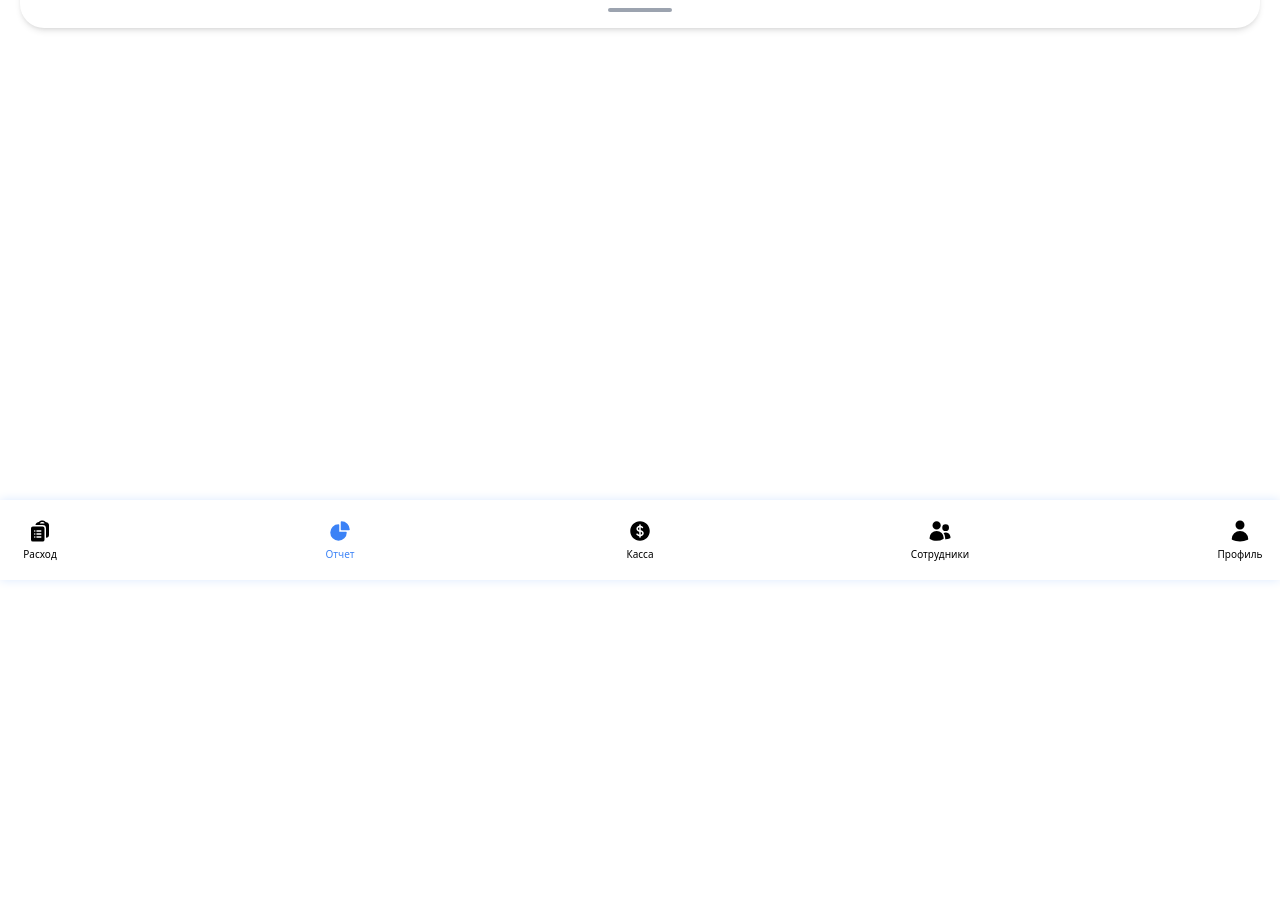
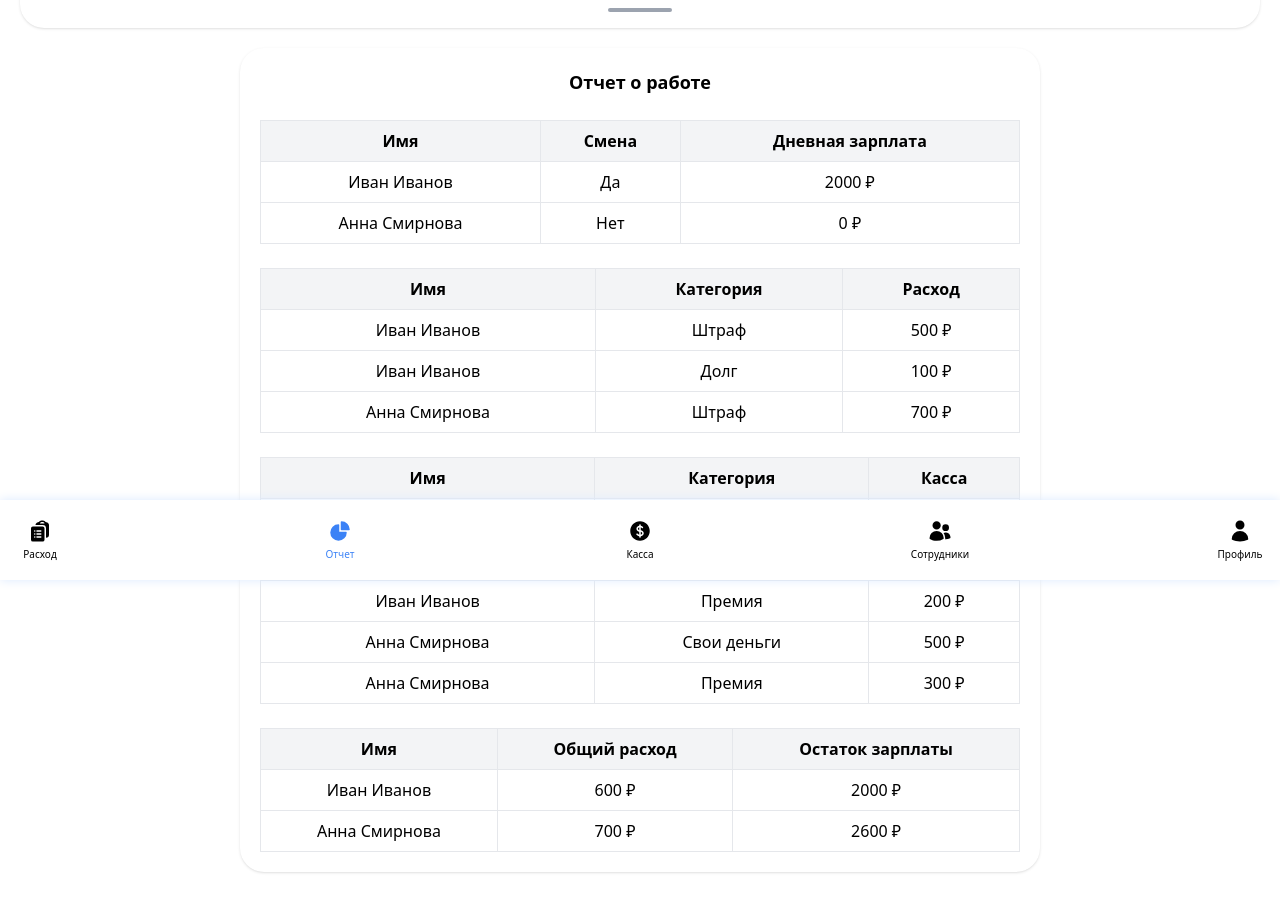
Before and after one commit to Askhab07/mirsotrudnik, a React (Create React App) app: page /#/report in a window 1280 px wide. Shown: the part 220-1132 px from the top of the page. Before the commit the page ends 800 px from the top, so only its background shows below. Built offline with nearby package versions, Linux system fonts and the light colour scheme; no server answers.

Commit message:
new table

```diff
--- a/src/components/HorizontalCalendar.jsx
+++ b/src/components/HorizontalCalendar.jsx
@@ -127,7 +127,7 @@ const HorizontalCalendar = () => {
 
   return (
     <div
-      className="flex flex-col gap-5 items-center bg-white shadow-md rounded-3xl p-4"
+      className="flex flex-col gap-5 items-center bg-white shadow rounded-3xl p-4"
       onTouchStart={handleTouchStart}
       onTouchMove={handleTouchMove}
     >
--- a/src/layout/expense/FilterExpense.jsx
+++ b/src/layout/expense/FilterExpense.jsx
@@ -23,7 +23,7 @@ const FilterExpense = ({
     ))}
   </select>
 
-  <div className="w-52 h-full flex flex-col justify-center px-3 py-1 items-end gap-2">
+  <div className="w-52 h-full flex flex-col justify-center py-1 items-end gap-2">
     <label htmlFor="start" className='flex items-center gap-2 font-semibold text-sm text-blue-600'>
       От
       <input
--- /dev/null
+++ b/src/layout/report/TableReport.jsx
@@ -0,0 +1,136 @@
+import React from 'react';
+
+const TableReport = () => {
+    // Пример данных отчета
+    const reportData = [
+        {
+            name: 'Иван Иванов',
+            shift: true, // Пришел на работу
+            dailySalary: 2000,
+            expenses: [
+                { category: 'Штраф', amount: 500 },
+                { category: 'Долг', amount: 100 },
+            ],
+            cashMovements: [
+                { category: 'Свои деньги', amount: 300 },
+                { category: 'Отдал долг', amount: 100 },
+                { category: 'Премия', amount: 200 },
+            ],
+        },
+        {
+            name: 'Анна Смирнова',
+            shift: false, // Не пришла на работу
+            dailySalary: 2500,
+            expenses: [
+                { category: 'Штраф', amount: 700 },
+            ],
+            cashMovements: [
+                { category: 'Свои деньги', amount: 500 },
+                { category: 'Премия', amount: 300 },
+            ],
+        },
+    ];
+
+    // Рассчитываем общий расход и остаток зарплаты
+    const calculateTotals = (person) => {
+        const totalExpenses = person.expenses.reduce((sum, exp) => sum + exp.amount, 0);
+        const totalCash = person.cashMovements.reduce((sum, mov) => sum + mov.amount, 0);
+        const salaryLeft = person.dailySalary - totalExpenses + totalCash;
+        return { totalExpenses, salaryLeft };
+    };
+
+    return (
+        <div className='w-full max-w-[800px] mx-auto p-5 bg-white shadow rounded-3xl space-y-6'>
+            <h2 className='text-center text-lg font-bold mb-4'>Отчет о работе</h2>
+
+            {/* Первая таблица */}
+            <table className='w-full border-collapse'>
+                <thead>
+                    <tr className='bg-gray-100'>
+                        <th className='border p-2'>Имя</th>
+                        <th className='border p-2'>Смена</th>
+                        <th className='border p-2'>Дневная зарплата</th>
+                    </tr>
+                </thead>
+                <tbody>
+                    {reportData.map((item, index) => (
+                        <tr key={index} className='text-center'>
+                            <td className='border p-2'>{item.name}</td>
+                            <td className='border p-2'>{item.shift ? 'Да' : 'Нет'}</td>
+                            <td className='border p-2'>{item.shift ? item.dailySalary: 0} ₽</td>
+                        </tr>
+                    ))}
+                </tbody>
+            </table>
+
+            {/* Вторая таблица */}
+            <table className='w-full border-collapse'>
+                <thead>
+                    <tr className='bg-gray-100'>
+                        <th className='border p-2'>Имя</th>
+                        <th className='border p-2'>Категория</th>
+                        <th className='border p-2'>Расход</th>
+                    </tr>
+                </thead>
+                <tbody>
+                    {reportData.map((item) =>
+                        item.expenses.map((exp, index) => (
+                            <tr key={index} className='text-center'>
+                                <td className='border p-2'>{item.name}</td>
+                                <td className='border p-2'>{exp.category}</td>
+                                <td className='border p-2'>{exp.amount} ₽</td>
+                            </tr>
+                        ))
+                    )}
+                </tbody>
+            </table>
+
+            {/* Третья таблица */}
+            <table className='w-full border-collapse'>
+                <thead>
+                    <tr className='bg-gray-100'>
+                        <th className='border p-2'>Имя</th>
+                        <th className='border p-2'>Категория</th>
+                        <th className='border p-2'>Касса</th>
+                    </tr>
+                </thead>
+                <tbody>
+                    {reportData.map((item) =>
+                        item.cashMovements.map((mov, index) => (
+                            <tr key={index} className='text-center'>
+                                <td className='border p-2'>{item.name}</td>
+                                <td className='border p-2'>{mov.category}</td>
+                                <td className='border p-2'>{mov.amount} ₽</td>
+                            </tr>
+                        ))
+                    )}
+                </tbody>
+            </table>
+
+            {/* Четвертая таблица */}
+            <table className='w-full border-collapse'>
+                <thead>
+                    <tr className='bg-gray-100'>
+                        <th className='border p-2'>Имя</th>
+                        <th className='border p-2'>Общий расход</th>
+                        <th className='border p-2'>Остаток зарплаты</th>
+                    </tr>
+                </thead>
+                <tbody>
+                    {reportData.map((item, index) => {
+                        const { totalExpenses, salaryLeft } = calculateTotals(item);
+                        return (
+                            <tr key={index} className='text-center'>
+                                <td className='border p-2'>{item.name}</td>
+                                <td className='border p-2'>{totalExpenses} ₽</td>
+                                <td className='border p-2'>{salaryLeft} ₽</td>
+                            </tr>
+                        );
+                    })}
+                </tbody>
+            </table>
+        </div>
+    );
+};
+
+export default TableReport;
--- a/src/pages/Report.jsx
+++ b/src/pages/Report.jsx
@@ -1,11 +1,15 @@
 import React from 'react';
 import HorizontalCalendar from '../components/HorizontalCalendar';
+import TableReport from '../layout/report/TableReport';
 
 const Report = () => {
   return (
     <div className="min-h-screen pt-8 pb-24 px-5">
       <h1 className="text-2xl text-whitetext-3xl mb-5 font-semibold">Отчет</h1>
+      <div className='flex flex-col gap-5'>
       <HorizontalCalendar />
+      <TableReport />
+      </div>
     </div>
   );
 };
```
